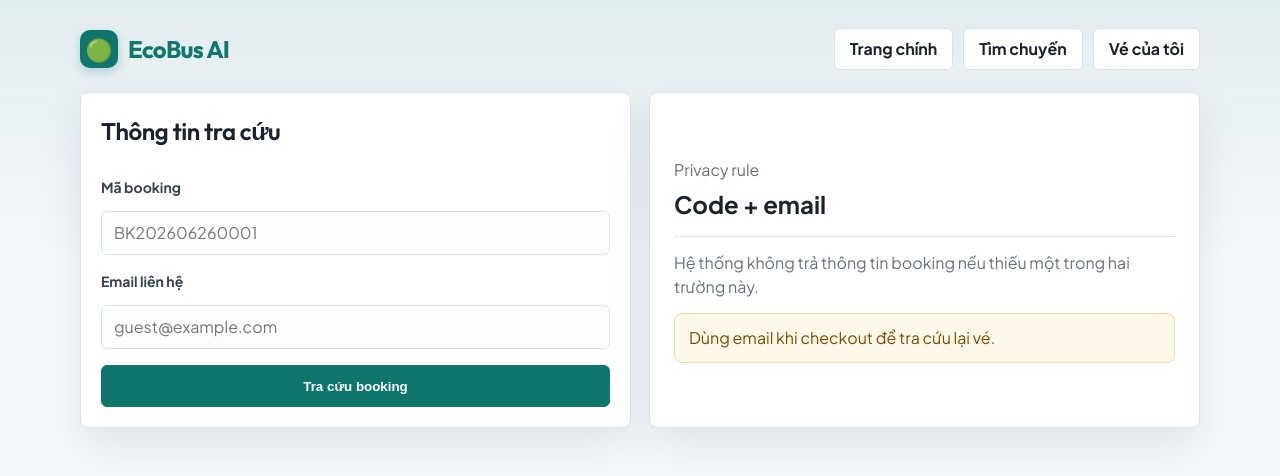
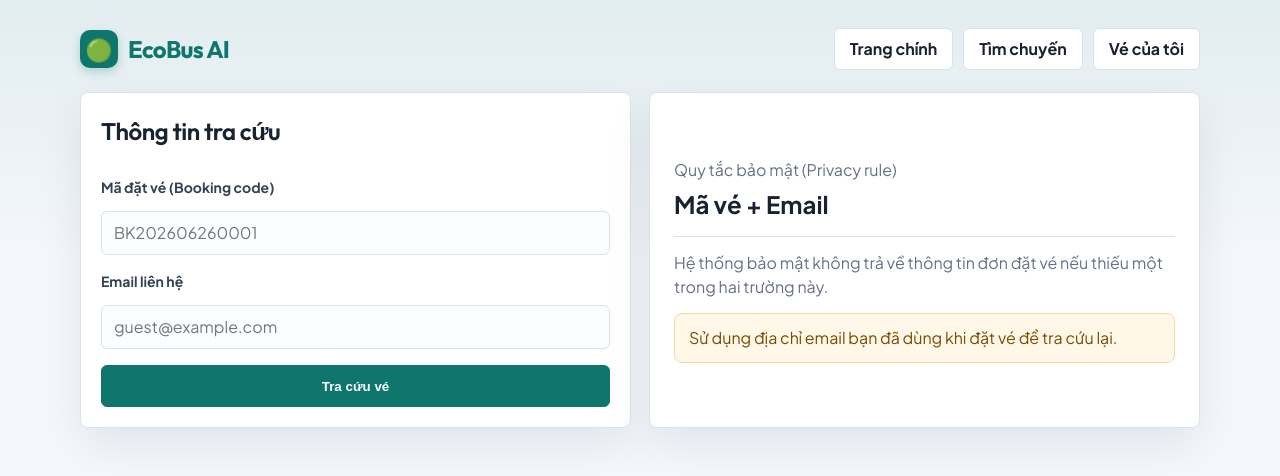
Before and after one commit to bruce184/ai-bus-booking-system, a Next.js app in the folder apps/web/: page /lookup in a window 1280 px wide. Shown: the top 476 px of the page. Built offline with nearby package versions, Linux system fonts and the light colour scheme.

Commit message:
translation(web): translate remaining english terms and technical messages to vietnamese

```diff
--- a/apps/web/app/booking/[bookingCode]/page.js
+++ b/apps/web/app/booking/[bookingCode]/page.js
@@ -89,7 +89,7 @@ export default async function BookingConfirmationPage({ params, searchParams })
                 <span className="muted">Vé đã phát hành</span>
                 <strong>{booking.tickets.length}</strong>
               </div>
-              <p className="muted">Ticket worker sẽ hiển thị vé ở đây sau khi xử lý event ticket.issued.</p>
+              <p className="muted">Vé điện tử sẽ hiển thị ở đây ngay sau khi hệ thống xuất vé hoàn tất.</p>
             </div>
           </div>
 
@@ -109,7 +109,7 @@ export default async function BookingConfirmationPage({ params, searchParams })
           <div className="form-section">
             <h2>Vé điện tử</h2>
             {booking.tickets.length === 0 ? (
-              <div className="notice">Chưa có vé trong response. Kiểm tra ticket-worker nếu booking đã PAID.</div>
+              <div className="notice">Vé điện tử đang được xử lý và xuất phát hành. Vui lòng tải lại trang sau ít phút hoặc kiểm tra email của bạn.</div>
             ) : (
               <div className="grid">
                 {booking.tickets.map((ticket) => (
--- a/apps/web/app/login/page.js
+++ b/apps/web/app/login/page.js
@@ -93,7 +93,7 @@ function LoginContent() {
             <strong>customer@example.com</strong>
           </div>
           <p className="muted">Mật khẩu demo: customer123</p>
-          <div className="notice">Guest checkout không cần đăng nhập; tài khoản chỉ cần cho lịch sử đặt vé.</div>
+          <div className="notice">Mua vé nhanh không cần đăng nhập; tài khoản chỉ dùng khi cần xem lại lịch sử đơn đặt vé.</div>
         </aside>
       </section>
     </>
--- a/apps/web/app/lookup/page.js
+++ b/apps/web/app/lookup/page.js
@@ -32,7 +32,7 @@ export default function LookupPage() {
         <form className="panel form" onSubmit={submit}>
           <h2>Thông tin tra cứu</h2>
           <div className="field">
-            <label>Mã booking</label>
+            <label>Mã đặt vé (Booking code)</label>
             <input value={bookingCode} onChange={(event) => setBookingCode(event.target.value)} placeholder="BK202606260001" required />
           </div>
           <div className="field">
@@ -40,17 +40,17 @@ export default function LookupPage() {
             <input type="email" value={email} onChange={(event) => setEmail(event.target.value)} placeholder="guest@example.com" required />
           </div>
           <button className="primary" type="submit">
-            Tra cứu booking
+            Tra cứu vé
           </button>
         </form>
 
         <aside className="summary-panel">
           <div className="metric">
-            <span className="muted">Privacy rule</span>
-            <strong>Code + email</strong>
+            <span className="muted">Quy tắc bảo mật (Privacy rule)</span>
+            <strong>Mã vé + Email</strong>
           </div>
-          <p className="muted">Hệ thống không trả thông tin booking nếu thiếu một trong hai trường này.</p>
-          <div className="notice">Dùng email khi checkout để tra cứu lại vé.</div>
+          <p className="muted">Hệ thống bảo mật không trả về thông tin đơn đặt vé nếu thiếu một trong hai trường này.</p>
+          <div className="notice">Sử dụng địa chỉ email bạn đã dùng khi đặt vé để tra cứu lại.</div>
         </aside>
       </section>
     </>
```
Also changed, not shown: apps/web/app/checkout/page.js (+5 -5 lines), apps/web/app/my-bookings/page.js (+4 -4 lines), apps/web/app/payment/page.js (+4 -4 lines).
